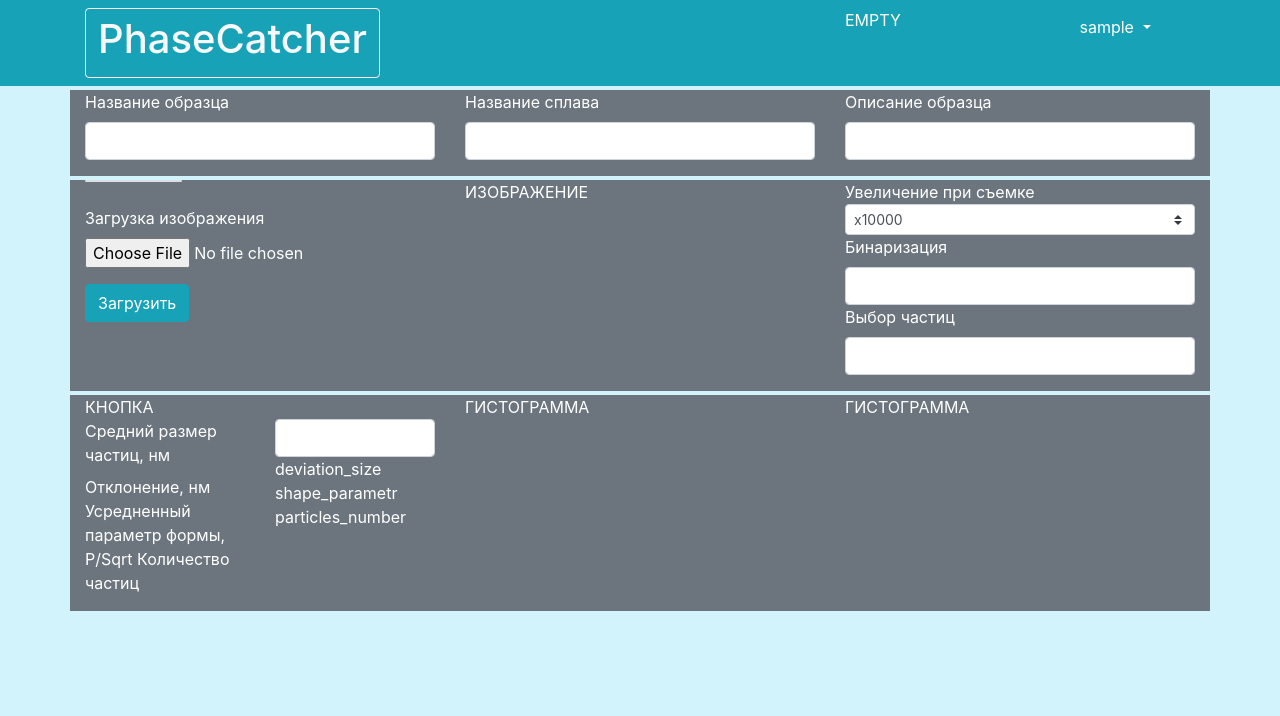
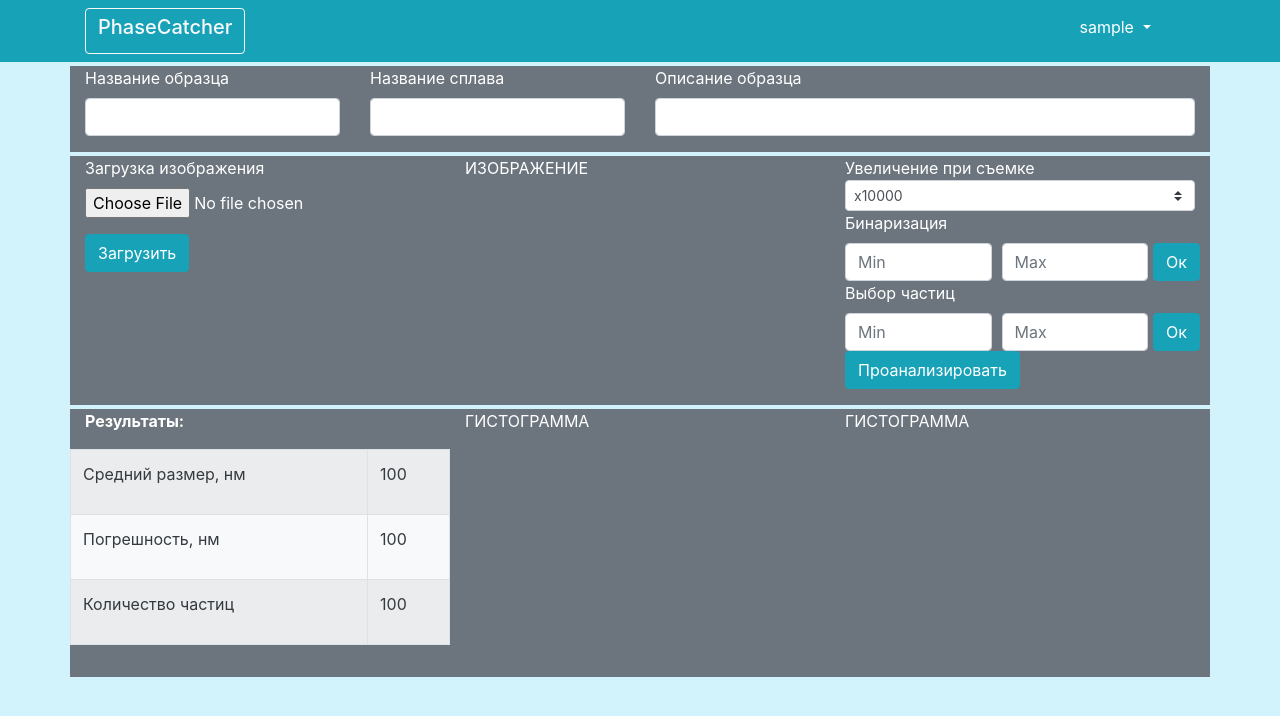
Before and after one commit to petrovao87/grad_project, a Flask app: page /analise in a window 1280 px wide. Shown: the top 716 px of the page. Run offline with Flask 2, Linux system fonts and the light colour scheme; the visitor is signed in with stand-in values (Sample User, id 1); data comes from the database, SQL or seed files in the repository; data that the repository does not hold is empty; some libraries are stand-ins or nearby versions.

Commit message:
Улучшен синтаксис кода

```diff
--- a/web_app/config.py
+++ b/web_app/config.py
@@ -7,5 +7,5 @@ SQLALCHEMY_DATABASE_URI = 'sqlite:///test.db'
 UPLOAD_FOLDER = os.path.join(basedir, 'uploads')
 
 print(UPLOAD_FOLDER)
-ALLOWED_EXTENSIONS = set(['txt', 'pdf', 'png', 'jpg', 'jpeg', 'gif'])
+ALLOWED_EXTENSIONS = set(['txt', 'pdf', 'png', 'jpg', 'jpeg', 'gif', 'bmp'])
 SECRET_KEY = "asdasfasfafafasfasf"
--- a/web_app/forms.py
+++ b/web_app/forms.py
@@ -1,6 +1,6 @@
 from flask_wtf import FlaskForm
 from wtforms import StringField, PasswordField, SubmitField, FileField, FloatField, IntegerField
-from wtforms.validators import DataRequired
+from wtforms.validators import DataRequired, NumberRange, Optional
 
 
 class LoginForm(FlaskForm):
@@ -19,13 +19,15 @@ class RegistrForm(FlaskForm):
 class DownloadForm(FlaskForm):
     sample_name = StringField('Название образца', validators=[DataRequired()], render_kw={'class': 'form-control'})
     alloy_name = StringField('Название сплава', validators=[DataRequired()], render_kw={'class': 'form-control'})
-    comment = StringField('Описание образца', validators=[DataRequired()], render_kw={'class': 'form-control'})
+    comment = StringField('Описание образца', validators=[Optional()], render_kw={'class': 'form-control'})
 
     upload = FileField('Загрузка изображения')
     submit_upload = SubmitField('Загрузить', render_kw={'class': 'btn btn-info'})
 
     image_scale = StringField('Увеличение при съемке', validators=[DataRequired()], render_kw={'class': 'form-control'})
     image_wb = StringField('Бинаризация', validators=[DataRequired()], render_kw={'class': 'form-control'})
+    image_wb_min = StringField('Min', validators=[NumberRange(min=0, max=255)], render_kw={'class': 'form-control'})
+    image_wb_max = StringField('Max', validators=[NumberRange(min=0, max=255)], render_kw={'class': 'form-control'})
     particle = StringField('Выбор частиц', validators=[DataRequired()], render_kw={'class': 'form-control'})
 
     submit = SubmitField('Начать анализ', render_kw={'class': 'btn btn-info'})
--- a/web_app/templates/analise.html
+++ b/web_app/templates/analise.html
@@ -2,22 +2,23 @@
 
 {% block body %}
 
+
 <form  enctype=multipart/form-data method="POST">
 <div class="container">
     <div class="row">
-        <div class="col mb-1 bg-secondary text-white">
+        <div class="col-3 mb-1 bg-secondary text-white">
             <div class="form-group">
                 {{ form.sample_name.label }}
                 {{ form.sample_name() }}
             </div>
         </div>
-        <div class="col mb-1 bg-secondary text-white">
+        <div class="col-3 mb-1 bg-secondary text-white">
             <div class="form-group">
                 {{ form.alloy_name.label }}
                 {{ form.alloy_name() }}
             </div>
         </div>
-        <div class="col mb-1 bg-secondary text-white">
+        <div class="col-6 mb-1 bg-secondary text-white">
             <div class="form-group">
                 {{ form.comment.label }}
                 {{ form.comment() }}
@@ -29,7 +30,7 @@
 <div class="container">
     <div class="row">
         <div class="col mb-1 bg-secondary text-white">
-            {% with messages = get_flashed_messages() %}
+            <!-- {% with messages = get_flashed_messages() %}
                     {% if messages %}
                     <div class="alert alert-warning" role="alert">
                         {% for message in messages %}
@@ -37,7 +38,7 @@
                         {% endfor %}
                     </div>
                     {% endif %}
-                {% endwith %}
+                {% endwith %} -->
                 <!-- <div class="custom-file">
                         <input type="file" class="custom-file-input" id="customFile">
                         <label class="custom-file-label" for="customFile">Choose file</label>
@@ -49,8 +50,8 @@
             <div class="form-group">
                  <div class="row">
                     <div class="col-md-4">
-                        <div class="card mb-4 box-shadow">
-                        </div>
+                        <!-- <div class="card mb-4 box-shadow">
+                        </div> -->
                      </div>
                  </div>
 
@@ -74,18 +75,6 @@
         <div class="col mb-1 bg-secondary text-white">
             <div class="form-group">
 
-                     <!-- <div class="dropdown">
-                            <button class="btn btn-info dropdown-toggle" type="button" id="dropdownMenuButton" data-toggle="dropdown" aria-haspopup="true" aria-expanded="false">
-                            {{ form.image_scale.label }}
-                            </button>
-                            <div class="dropdown-menu" aria-labelledby="dropdownMenuButton">
-                              <a class="dropdown-item" href="#">x10000</a>
-                              <a class="dropdown-item" href="#">x20000</a>
-                              <a class="dropdown-item" href="#">x30000</a>
-                              <a class="dropdown-item" href="#">x40000</a>
-                              <a class="dropdown-item" href="#">x50000</a>
-                            </div>
-                          </div>  -->
                           Увеличение при съемке
                           <select class="custom-select custom-select-sm">
                                 <option value="1">x10000</option>
@@ -97,9 +86,35 @@
 
 
                 {{ form.image_wb.label }}
-                {{ form.image_wb() }}
-                {{ form.particle.label }}
-                {{ form.particle() }}
+
+                    <div class="form-row">
+                      <div class="col-sm">
+                        <input type="text" class="form-control" placeholder="Min">
+                      </div>
+                      <div class="col-sm">
+                        <input type="text" class="form-control" placeholder="Max">
+                      </div>
+                      <button type="submit" class="btn btn-info">Ок</button>
+                    </div>
+                  </form>
+
+                  {{ form.particle.label }}
+                  <form>
+                    <div class="form-row">
+                      <div class="col-sm">
+                        <input type="text" class="form-control" placeholder="Min">
+                      </div>
+                      <div class="col-sm">
+                        <input type="text" class="form-control" placeholder="Max">
+                      </div>
+                      <button type="submit" class="btn btn-info">Ок</button>
+                    </div>
+                    </form>
+                    <form>
+                    <button type="submit" class="btn btn-info">Проанализировать</button>
+
+                    </form>
+
             </div>
         </div>
     </div>
@@ -107,22 +122,26 @@
 
 <div class="container">
     <div class="row">
-        <div class="col mb-1 bg-secondary text-white">
+        <div class="col-4 mb-1 bg-secondary text-white">
             <div class="form-group">
-                КНОПКА<br>
-                <div class="row">
-                <div class="col">
-                    {{ form.average_size.label }}
-                    Отклонение, нм
-                    Усредненный параметр формы, P/Sqrt
-                    Количество частиц
-                </div>
-                <div class="col">
-                    {{ form.average_size() }}
-                    deviation_size{{ deviation_size }}
-                    shape_parametr{{ shape_parametr }}
-                    particles_number{{ particles_number }}
-                </div>
+                <p class="font-weight-bold" >Результаты:</p>
+                <div class="row ">
+                    <table class="table bg-light table-striped table-bordered text-dark" >
+                        <tbody>
+                            <tr class="mb-1">
+                                <th scope="row"><p class="font-weight-normal">Средний размер, нм</p></th>
+                                <td>100</td>
+                            </tr>
+                            <tr class="mb-1">
+                                <th scope="row"><p class="font-weight-normal">Погрешность, нм</p></th>
+                                <td>100</td>
+                            </tr>
+                            <tr class="mb-1">
+                                <th scope="row"><p class="font-weight-normal">Количество частиц</p></th>
+                                <td>100</td>
+                            </tr>
+                        </tbody>
+                    </table>
                 </div>
             </div>
         </div>
@@ -139,10 +158,3 @@
     </div>
 </div>
 {% endblock %}
-
-
-
-<!-- average_size = FloatField('Средний размер частиц', validators=[DataRequired()], render_kw={'class': 'form-control'})
-deviation_size = FloatField('Отклонение', validators=[DataRequired()], render_kw={'class': 'form-control'})
-shape_parametr = FloatField('Параметр формы', validators=[DataRequired()], render_kw={'class': 'form-control'})
-particles_number = IntegerField('Количество частиц', validators=[DataRequired()], render_kw={'class': 'form-control'}) -->
--- a/web_app/templates/base.html
+++ b/web_app/templates/base.html
@@ -8,7 +8,7 @@
     <!-- Bootstrap CSS -->
     <link rel="stylesheet" href="https://stackpath.bootstrapcdn.com/bootstrap/4.3.1/css/bootstrap.min.css" integrity="sha384-ggOyR0iXCbMQv3Xipma34MD+dH/1fQ784/j6cY/iJTQUOhcWr7x9JvoRxT2MZw1T" crossorigin="anonymous">
 
-    <title>Hello, world!</title>
+    <title>PhaseCatcher</title>
   </head>
 
   <body style="background-color:#D2F3FC;">
@@ -18,11 +18,11 @@
         <div class="row">
             <div class="col-8">
                 <a class="btn btn-outline-light" href="{{ url_for('index') }}" role="button">
-                    <h1>PhaseCatcher</h1>
+                    <h5>PhaseCatcher</h5>
                 </a>
             </div>
             <div class="col">
-                EMPTY
+                <!-- EMPTY -->
             </div>
             <div class="col text-center">
                 {% if current_user.is_authenticated %}
```
Also changed, not shown: web_app/templates/index.html (+7 -19 lines), web_app/templates/start_work.html (+4 -29 lines).
